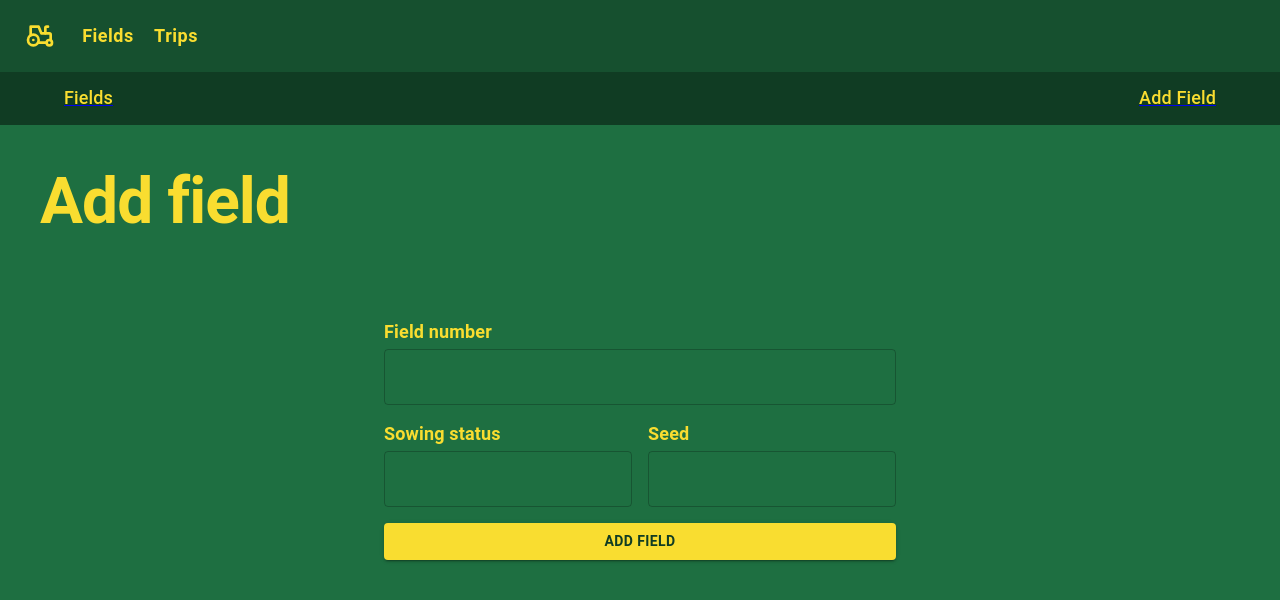
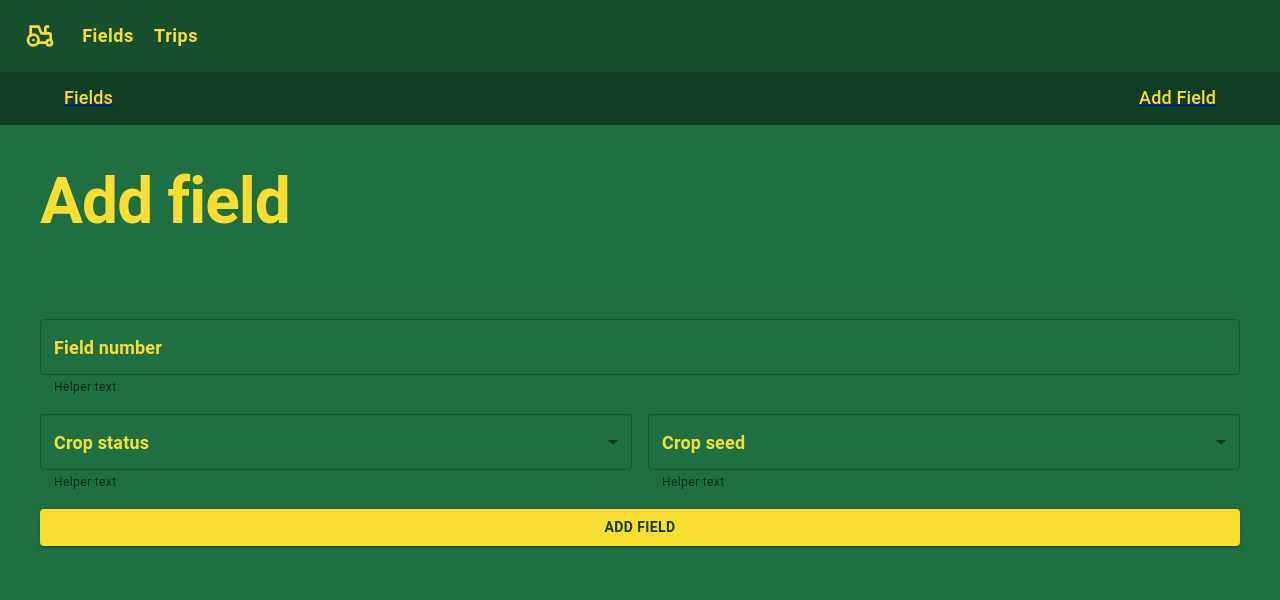
Before and after one commit to stedmanonlinedesigns/farming-simulator-lane-tracker, a Next.js app: page /add-field in a window 1280 px wide. Shown: the top 600 px of the page. Built offline with nearby package versions, Linux system fonts and the light colour scheme; some icons are missing; what @mui/material-nextjs would draw is missing.

Commit message:
feat(): added all crop types and added selects in new field form

```diff
--- a/src/app/add-field/components/add-field-form/AddFieldForm.tsx
+++ b/src/app/add-field/components/add-field-form/AddFieldForm.tsx
@@ -2,16 +2,44 @@
 import React from "react"
 import { useRouter } from "next/navigation"
 import { useFieldsStore } from "@/store/fieldsStore"
-import { Box, InputLabel, TextField, Button } from "@mui/material"
+import {
+  Box,
+  FormControl,
+  InputLabel,
+  Button,
+  OutlinedInput,
+  Select,
+  MenuItem,
+  FormHelperText,
+} from "@mui/material"
 import { Section } from "@/app/components"
 import type { CropStatus, CropSeed } from "@/app/api/fields/allFields/route"
+
+const cropStatuses: CropStatus[] = ["fallow", "planted", "planting"]
+
+const cropSeeds: CropSeed[] = [
+  "barley",
+  "barley",
+  "canola",
+  "corn",
+  "cotton",
+  "fallow",
+  "grass",
+  "oats",
+  "poplar",
+  "soybeans",
+  "sorghum",
+  "sunflowers",
+  "sugarcane",
+  "wheat",
+]
 
 const AddFieldForm = () => {
   const router = useRouter()
   const { addField } = useFieldsStore()
   const [newFieldNumber, setNewFieldNumber] = React.useState<string>("")
-  const [sowingStatus, setSowingStatus] = React.useState<CropStatus>(null)
-  const [seed, setSeed] = React.useState<CropSeed>(null)
+  const [sowingStatus, setSowingStatus] = React.useState<CropStatus>("")
+  const [seed, setSeed] = React.useState<CropSeed>("")
 
   const handleAddField = () => {
     addField(parseInt(newFieldNumber), sowingStatus, seed)
@@ -21,16 +49,15 @@ const AddFieldForm = () => {
   return (
     <Section>
       <Box
+        width={{ xs: "100%" }}
         display={{ xs: "flex" }}
         flexDirection={{ xs: "column" }}
         gap={{ xs: 2 }}
         boxSizing={"border-box"}
+        sx={{ boxSizing: "border-box" }}
       >
-        <Box
-          display={{ xs: "flex" }}
-          flexDirection={{ xs: "column" }}
-          gap={{ xs: 0.5 }}
-        >
+        <FormControl fullWidth>
+          <Box>
             <InputLabel
               id="textfield-label-add-field-number"
               htmlFor="textfield-add-field-number"
@@ -38,61 +65,74 @@ const AddFieldForm = () => {
             >
               Field number
             </InputLabel>
-          <TextField
+            <OutlinedInput
               id="textfield-add-field-number"
               type="number"
-            variant="outlined"
               fullWidth
+              label={"Field number"}
               onChange={(e) => setNewFieldNumber(e.target.value)}
             />
+            <FormHelperText>Helper text</FormHelperText>
           </Box>
-        <Box
-          boxSizing={"border-box"}
-          display={{ xs: "flex" }}
-          gap={{ xs: 2 }}
-          width={{ xs: "100%" }}
-        >
+        </FormControl>
+
         <Box
           display={{ xs: "flex" }}
-            flexDirection={{ xs: "column" }}
-            gap={{ xs: 0.5 }}
+          justifyContent={{ xs: "space-between" }}
+          gap={{ xs: 2 }}
         >
+          <FormControl fullWidth>
             <InputLabel
-              id="textfield-label-sowing-status"
-              htmlFor="textfield-sowing-status"
+              id="select-label-crop-status"
+              htmlFor="select-crop-status"
               sx={{ color: "#F9DD30", fontSize: "18px", fontWeight: "700" }}
             >
-              Sowing status
+              Crop status
             </InputLabel>
-            <TextField
-              id="textfield-sowing-status"
-              variant="outlined"
-              fullWidth
-              // @ts-expect-error Argument of type 'string' is not assignable to parameter of type 'SetStateAction<CropStatus>
+            <Select
+              labelId="select-label-crop-status"
+              id="select-crop-status"
+              label={"Crop status"}
+              value={sowingStatus}
+              // @ts-expect-error Argument of type 'string | null' is not assignable to parameter of type 'SetStateAction<CropStatus>
               onChange={(e) => setSowingStatus(e.target.value)}
-            />
-          </Box>
-          <Box
-            display={{ xs: "flex" }}
-            flexDirection={{ xs: "column" }}
-            gap={{ xs: 0.5 }}
             >
+              {cropStatuses &&
+                cropStatuses.map((status, idx) => (
+                  <MenuItem
+                    key={idx}
+                    value={`${status}`}
+                  >{`${status}`}</MenuItem>
+                ))}
+            </Select>
+            <FormHelperText>Helper text</FormHelperText>
+          </FormControl>
+
+          <FormControl fullWidth>
             <InputLabel
-              id="textfield-label-seed"
-              htmlFor="textfield-seed"
+              id="select-label-crop-seed"
+              htmlFor="select-crop-seed"
               sx={{ color: "#F9DD30", fontSize: "18px", fontWeight: "700" }}
             >
-              Seed
+              Crop seed
             </InputLabel>
-            <TextField
-              id="textfield-seed"
-              variant="outlined"
-              fullWidth
-              // @ts-expect-error Argument of type 'string' is not assignable to parameter of type 'SetStateAction<CropSeed>'
+            <Select
+              labelId="select-label-crop-seed"
+              id="select-crop-seed"
+              label={"Crop seed"}
+              value={seed}
+              // @ts-expect-error Argument of type 'string | null' is not assignable to parameter of type 'SetStateAction<CropStatus>
               onChange={(e) => setSeed(e.target.value)}
-            />
+            >
+              {cropSeeds &&
+                cropSeeds.map((seed, idx) => (
+                  <MenuItem key={idx} value={`${seed}`}>{`${seed}`}</MenuItem>
+                ))}
+            </Select>
+            <FormHelperText>Helper text</FormHelperText>
+          </FormControl>
         </Box>
-        </Box>
+
         <Button
           variant="contained"
           sx={{ background: "#F9DD30", color: "#103C23", fontWeight: 700 }}
--- a/src/app/api/fields/allFields/route.ts
+++ b/src/app/api/fields/allFields/route.ts
@@ -18,8 +18,11 @@ export type CropSeed =
   | "sunflowers"
   | "oats"
   | "cotton"
+  | "fallow"
+  | ""
   | null
-export type CropStatus = "fallow" | "planting" | "planted" | null
+
+export type CropStatus = "fallow" | "planting" | "planted" | "" | null
 
 export type Field = {
   field_id: string
--- a/src/app/components/Main.tsx
+++ b/src/app/components/Main.tsx
@@ -8,7 +8,7 @@ const Main = ({ children }: MainProps) => {
   return (
     <Box
       role="main"
-      pb={{ xs: '20px' }}
+      pb={{ xs: "0px" }}
       sx={{
         boxSizing: "border-box",
         width: "100%",
--- a/src/app/components/Section.tsx
+++ b/src/app/components/Section.tsx
@@ -10,6 +10,7 @@ const Section = ({ children, ...otherProps }: SectionProps) => {
     <Box
       role="section"
       py={{ xs: "20px", md: "40px" }}
+      pb={{ xs: "64px" }}
       px={{ xs: "20px", md: "40px" }}
       sx={{
         boxSizing: "border-box",
```
Lines whose indentation alone changed are shown as unchanged.
